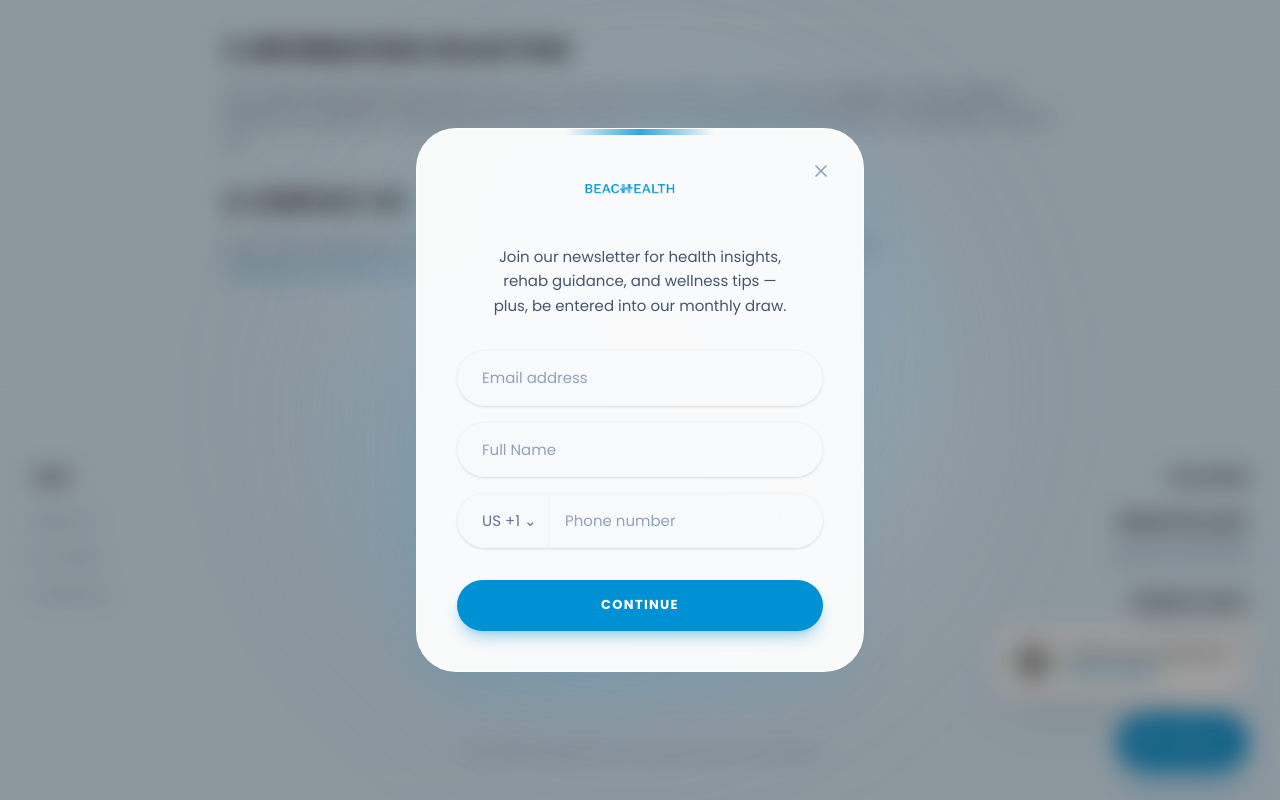
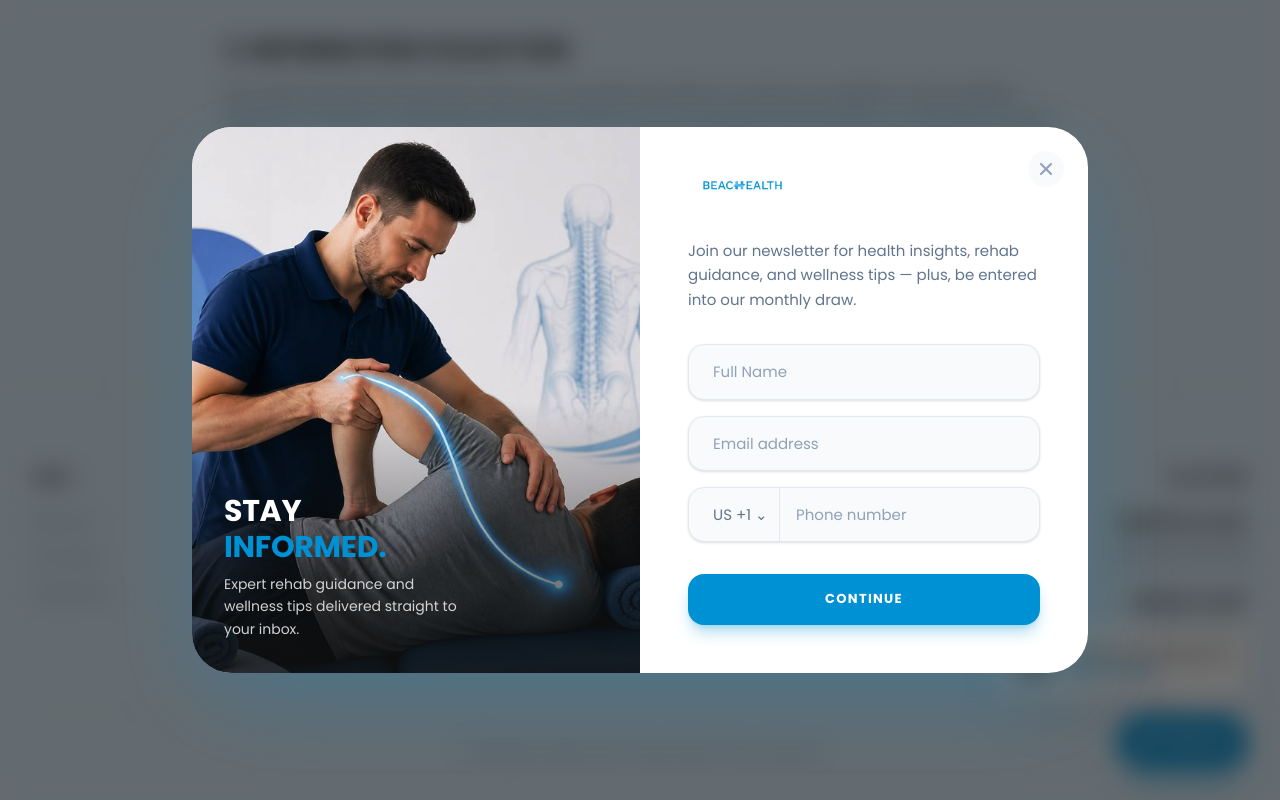
Before and after one commit to shaheertiger/Beachhealthbrampton, a React (Vite) app: page /privacy-policy in a window 1280 px wide. Both pictures are taken after a click on the button "JOIN OUR NEWSLETTER". Shown: the part 879-1679 px from the top of the page. Built offline with nearby package versions, Linux system fonts and the light colour scheme; grey boxes are pictures that could not be loaded; a web font is replaced by a local one.

Commit message:
Upgrade NewsletterModal to stunning 2-column design with image and animations, and pinpoint accurate map location

```diff
--- a/src/components/NewsletterModal.tsx
+++ b/src/components/NewsletterModal.tsx
@@ -1,5 +1,6 @@
 import { motion, AnimatePresence } from 'framer-motion';
-import { X } from 'lucide-react';
+import { X, CheckCircle2 } from 'lucide-react';
+import { useState } from 'react';
 
 interface NewsletterModalProps {
   isOpen: boolean;
@@ -7,10 +8,27 @@ interface NewsletterModalProps {
 }
 
 export default function NewsletterModal({ isOpen, onClose }: NewsletterModalProps) {
+  const [isSubmitting, setIsSubmitting] = useState(false);
+  const [isSuccess, setIsSuccess] = useState(false);
+
+  const handleSubmit = (e: React.FormEvent) => {
+    e.preventDefault();
+    setIsSubmitting(true);
+    // Simulate API call
+    setTimeout(() => {
+      setIsSubmitting(false);
+      setIsSuccess(true);
+      setTimeout(() => {
+        setIsSuccess(false);
+        onClose();
+      }, 2000);
+    }, 1200);
+  };
+
   return (
     <AnimatePresence>
       {isOpen && (
-        <div className="fixed inset-0 z-[100] flex items-center justify-center p-4">
+        <div className="fixed inset-0 z-[100] flex items-center justify-center p-4 sm:p-6">
 
           {/* Backdrop with elegant blur */}
           <motion.div
@@ -19,39 +37,60 @@ export default function NewsletterModal({ isOpen, onClose }: NewsletterModalProp
             exit={{ opacity: 0 }}
             transition={{ duration: 0.4 }}
             onClick={onClose}
-            className="absolute inset-0 bg-brand-obsidian/40 backdrop-blur-md"
+            className="absolute inset-0 bg-brand-obsidian/60 backdrop-blur-md"
           />
 
-          {/* Animated Glow Behind Modal */}
-          <motion.div
-            initial={{ opacity: 0, scale: 0.8 }}
-            animate={{ opacity: 1, scale: 1 }}
-            exit={{ opacity: 0, scale: 0.8 }}
-            transition={{ duration: 0.8, ease: "easeOut" }}
-            className="absolute w-[120%] max-w-[600px] h-[120%] max-h-[600px] bg-gradient-to-tr from-brand-green/30 via-white/10 to-sky-300/30 blur-[80px] rounded-full pointer-events-none"
-          />
-
-          {/* Premium Modal Content */}
+          {/* Premium Modal Content - 2 Column Layout */}
           <motion.div
             initial={{ opacity: 0, scale: 0.95, y: 20 }}
             animate={{ opacity: 1, scale: 1, y: 0 }}
             exit={{ opacity: 0, scale: 0.95, y: 20 }}
-            transition={{ type: "spring", duration: 0.6, bounce: 0.3 }}
-            className="relative w-full max-w-md bg-white/95 backdrop-blur-2xl rounded-[2.5rem] p-8 sm:p-10 shadow-[0_20px_60px_-15px_rgba(0,144,212,0.15)] border border-white/50 z-10 flex flex-col items-center overflow-hidden"
+            transition={{ type: "spring", duration: 0.7, bounce: 0.2 }}
+            className="relative w-full max-w-4xl bg-white rounded-[2.5rem] shadow-[0_30px_100px_-15px_rgba(0,144,212,0.3)] z-10 flex flex-col md:flex-row overflow-hidden"
           >
-            {/* Soft decorative accent line */}
-            <div className="absolute top-0 left-1/2 -translate-x-1/2 w-1/3 h-1.5 bg-gradient-to-r from-transparent via-brand-green to-transparent opacity-80" />
-
             {/* Close Button */}
             <button
               onClick={onClose}
-              className="absolute top-6 right-6 text-slate-400 hover:text-brand-obsidian transition-colors z-20 bg-slate-50 hover:bg-slate-100 rounded-full p-2"
+              className="absolute top-6 right-6 text-slate-400 hover:text-brand-obsidian transition-colors z-20 bg-slate-100/50 backdrop-blur-sm hover:bg-slate-200 rounded-full p-2"
             >
-              <X size={20} strokeWidth={2} />
+              <X size={20} strokeWidth={2.5} />
             </button>
 
+            {/* Left Image Section */}
+            <div className="relative w-full md:w-1/2 h-48 md:h-auto overflow-hidden bg-brand-green">
+              <div className="absolute inset-0 bg-brand-obsidian/20 z-10 mix-blend-overlay"></div>
+              <div className="absolute inset-0 bg-gradient-to-t from-brand-obsidian/80 via-transparent to-transparent z-10"></div>
+
+              <img
+                src="/physio-1.jpg"
+                alt="Health Insights"
+                className="w-full h-full object-cover object-center"
+              />
+
+              <div className="absolute bottom-0 left-0 p-8 z-20 hidden md:block">
+                <h3 className="text-white text-3xl font-black uppercase tracking-tight mb-2">
+                  Stay <br/><span className="text-brand-green">Informed.</span>
+                </h3>
+                <p className="text-white/80 text-sm font-light leading-relaxed max-w-[250px]">
+                  Expert rehab guidance and wellness tips delivered straight to your inbox.
+                </p>
+              </div>
+            </div>
+
+            {/* Right Form Section */}
+            <div className="w-full md:w-1/2 p-8 sm:p-12 flex flex-col justify-center relative">
+
+              <AnimatePresence mode="wait">
+                {!isSuccess ? (
+                  <motion.div
+                    key="form"
+                    initial={{ opacity: 0, x: 20 }}
+                    animate={{ opacity: 1, x: 0 }}
+                    exit={{ opacity: 0, x: -20 }}
+                    className="flex flex-col items-center md:items-start"
+                  >
                     {/* Logo Area */}
-            <div className="mb-8 mt-2 h-9 flex items-center justify-center w-full">
+                    <div className="mb-8 h-8 flex items-center justify-center md:justify-start w-full">
                        <img
                          src="/logo-transparent.png"
                          alt="Beach Health Logo"
@@ -59,28 +98,32 @@ export default function NewsletterModal({ isOpen, onClose }: NewsletterModalProp
                        />
                     </div>
 
-            <p className="text-center text-slate-600 text-[15px] leading-relaxed mb-8 max-w-[300px]">
+                    <p className="text-center md:text-left text-slate-500 text-[15px] leading-relaxed mb-8">
                       Join our newsletter for health insights, rehab guidance, and wellness tips — plus, be entered into our monthly draw.
                     </p>
 
-            <form className="w-full flex flex-col gap-4" onSubmit={(e) => { e.preventDefault(); onClose(); }}>
+                    <form className="w-full flex flex-col gap-4" onSubmit={handleSubmit}>
 
+                      <div className="relative">
+                        <input
+                          type="text"
+                          placeholder="Full Name"
+                          required
+                          className="w-full bg-slate-50 border border-slate-200 px-6 py-4 rounded-2xl outline-none focus:border-brand-green focus:bg-white text-brand-obsidian placeholder:text-slate-400 text-[15px] shadow-sm transition-all"
+                        />
+                      </div>
+
+                      <div className="relative">
                         <input
                           type="email"
                           placeholder="Email address"
                           required
-                className="w-full bg-slate-50/50 border border-slate-100 px-6 py-4 rounded-full outline-none focus:border-brand-green focus:bg-white text-brand-obsidian placeholder:text-slate-400 text-[15px] shadow-sm transition-all"
+                          className="w-full bg-slate-50 border border-slate-200 px-6 py-4 rounded-2xl outline-none focus:border-brand-green focus:bg-white text-brand-obsidian placeholder:text-slate-400 text-[15px] shadow-sm transition-all"
                         />
+                      </div>
 
-              <input
-                type="text"
-                placeholder="Full Name"
-                required
-                className="w-full bg-slate-50/50 border border-slate-100 px-6 py-4 rounded-full outline-none focus:border-brand-green focus:bg-white text-brand-obsidian placeholder:text-slate-400 text-[15px] shadow-sm transition-all"
-              />
-
-              <div className="flex bg-slate-50/50 border border-slate-100 rounded-full shadow-sm focus-within:border-brand-green focus-within:bg-white overflow-hidden transition-all">
-                <select className="bg-transparent pl-6 pr-2 py-4 text-[15px] text-slate-500 border-r border-slate-100 outline-none cursor-pointer appearance-none">
+                      <div className="flex bg-slate-50 border border-slate-200 rounded-2xl shadow-sm focus-within:border-brand-green focus-within:bg-white overflow-hidden transition-all">
+                        <select className="bg-transparent pl-6 pr-2 py-4 text-[15px] text-slate-500 border-r border-slate-200 outline-none cursor-pointer appearance-none font-medium">
                           <option value="US">US +1 ⌄</option>
                           <option value="CA">CA +1 ⌄</option>
                         </select>
@@ -94,12 +137,38 @@ export default function NewsletterModal({ isOpen, onClose }: NewsletterModalProp
 
                       <button
                         type="submit"
-                className="w-full mt-4 bg-brand-green text-white py-4 rounded-full font-bold uppercase tracking-[0.1em] text-[13px] hover:bg-[#0284c7] transition-all shadow-lg shadow-brand-green/30 hover:shadow-brand-green/50 active:scale-[0.98]"
+                        disabled={isSubmitting}
+                        className="w-full mt-4 bg-brand-green text-white py-4 rounded-2xl font-bold uppercase tracking-[0.1em] text-[13px] hover:bg-[#0284c7] transition-all shadow-lg shadow-brand-green/30 hover:shadow-brand-green/50 active:scale-[0.98] disabled:opacity-70 flex items-center justify-center gap-2"
                       >
-                Continue
+                        {isSubmitting ? (
+                          <motion.div
+                            animate={{ rotate: 360 }}
+                            transition={{ repeat: Infinity, duration: 1, ease: "linear" }}
+                            className="w-5 h-5 border-2 border-white/30 border-t-white rounded-full"
+                          />
+                        ) : (
+                          "Continue"
+                        )}
                       </button>
                     </form>
+                  </motion.div>
+                ) : (
+                  <motion.div
+                    key="success"
+                    initial={{ opacity: 0, scale: 0.9 }}
+                    animate={{ opacity: 1, scale: 1 }}
+                    className="flex flex-col items-center justify-center text-center py-10 h-full"
+                  >
+                    <div className="w-20 h-20 bg-green-50 text-brand-green rounded-full flex items-center justify-center mb-6">
+                      <CheckCircle2 size={40} />
+                    </div>
+                    <h3 className="text-2xl font-black text-brand-obsidian mb-2 uppercase tracking-tight">You're on the list!</h3>
+                    <p className="text-slate-500">Keep an eye on your inbox for our latest health insights and updates.</p>
+                  </motion.div>
+                )}
+              </AnimatePresence>
 
+            </div>
           </motion.div>
         </div>
       )}
--- a/src/pages/Contact.tsx
+++ b/src/pages/Contact.tsx
@@ -55,10 +55,10 @@ export default function Contact() {
           {/* Map */}
           <div className="bg-white rounded-3xl p-2 border border-slate-200 shadow-sm overflow-hidden h-80">
             <iframe
-              src="https://www.google.com/maps/embed?pb=!1m18!1m12!1m3!1d2886.634674712411!2d-79.7188734234057!3d43.65574575091763!2m3!1f0!2f0!3f0!3m2!1i1024!2i768!4f13.1!3m3!1m2!1s0x882b3fc28a7e4bdf%3A0xc6651811e592df80!2sBrampton%20Physiotherapy%20%2B%20Wellness%20Institute!5e0!3m2!1sen!2sca!4v1700000000000!5m2!1sen!2sca"
+              src="https://maps.google.com/maps?q=155%20Clark%20Blvd,%20Brampton,%20ON%20L6T%204G6&t=&z=15&ie=UTF8&iwloc=&output=embed"
               width="100%"
               height="100%"
-              style={{ border: 0, borderRadius: '1rem' }}
+              style={{ border: 0, borderRadius: '1.5rem' }}
               allowFullScreen={false}
               loading="lazy"
               referrerPolicy="no-referrer-when-downgrade">
```
Lines whose indentation alone changed are shown as unchanged.
